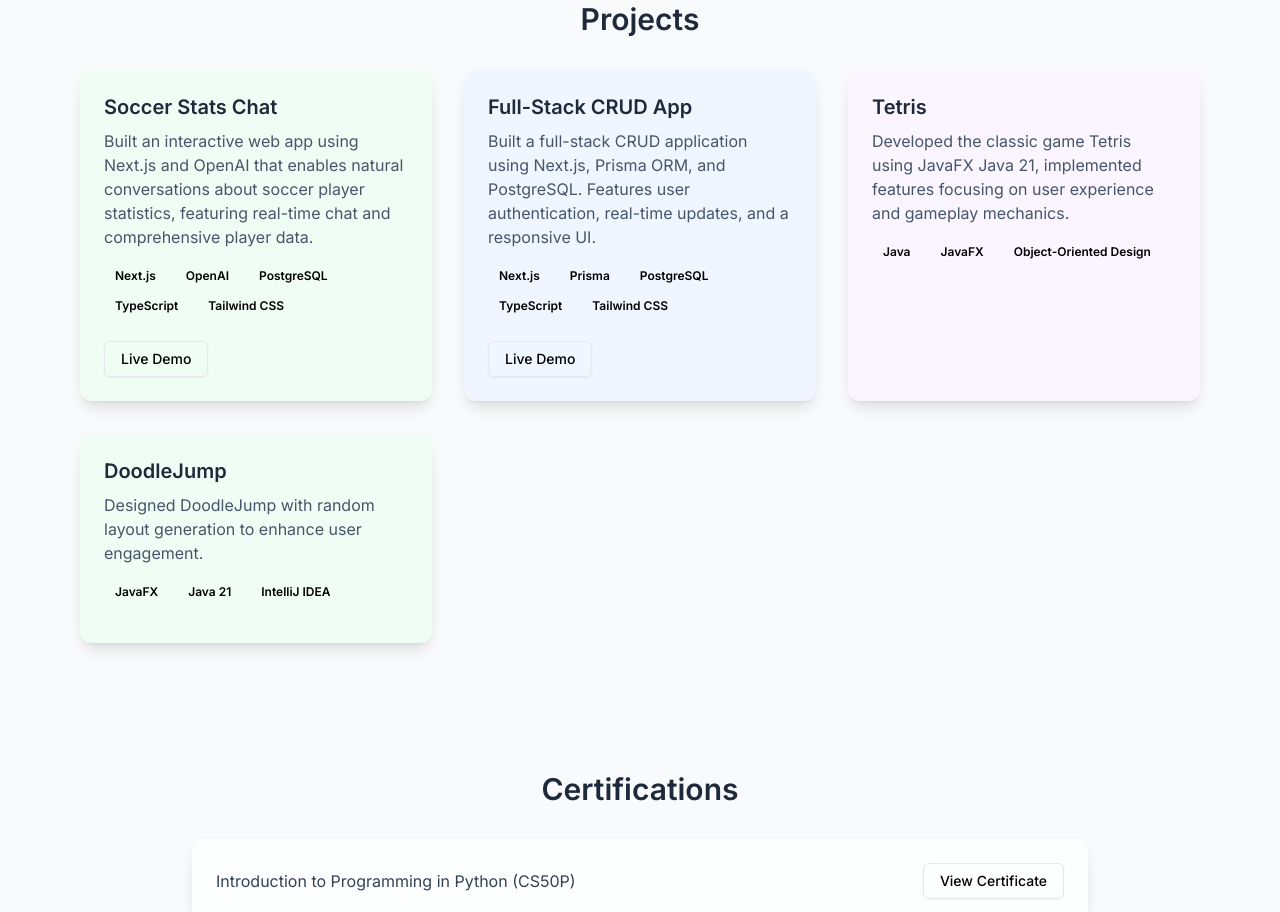
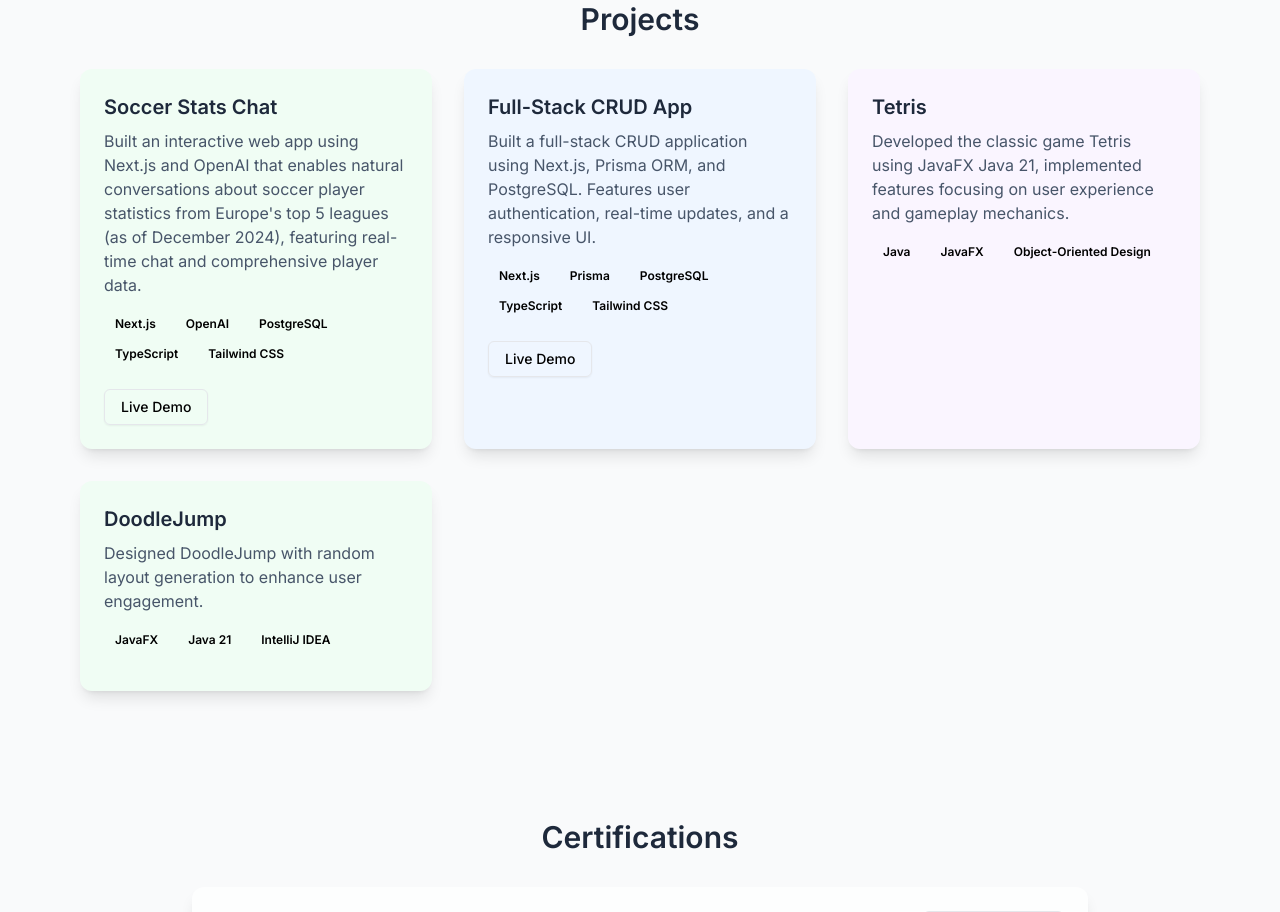
Before and after one commit to TitusFleming/my-website, a Next.js app: page / in a window 1280 px wide. Shown: the part 1700-2612 px from the top of the page. Built offline with nearby package versions, Linux system fonts and the light colour scheme.

Commit message:
changed a description

```diff
--- a/src/components/Projects.tsx
+++ b/src/components/Projects.tsx
@@ -7,7 +7,7 @@ export default function Projects() {
   const projects = [
     {
       title: "Soccer Stats Chat",
-      description: "Built an interactive web app using Next.js and OpenAI that enables natural conversations about soccer player statistics, featuring real-time chat and comprehensive player data.",
+      description: "Built an interactive web app using Next.js and OpenAI that enables natural conversations about soccer player statistics from Europe's top 5 leagues (as of December 2024), featuring real-time chat and comprehensive player data.",
       color: "bg-green-50",
       link: "https://soccer.titofleming.com",
       technologies: ["Next.js", "OpenAI", "PostgreSQL", "TypeScript", "Tailwind CSS"]
```
